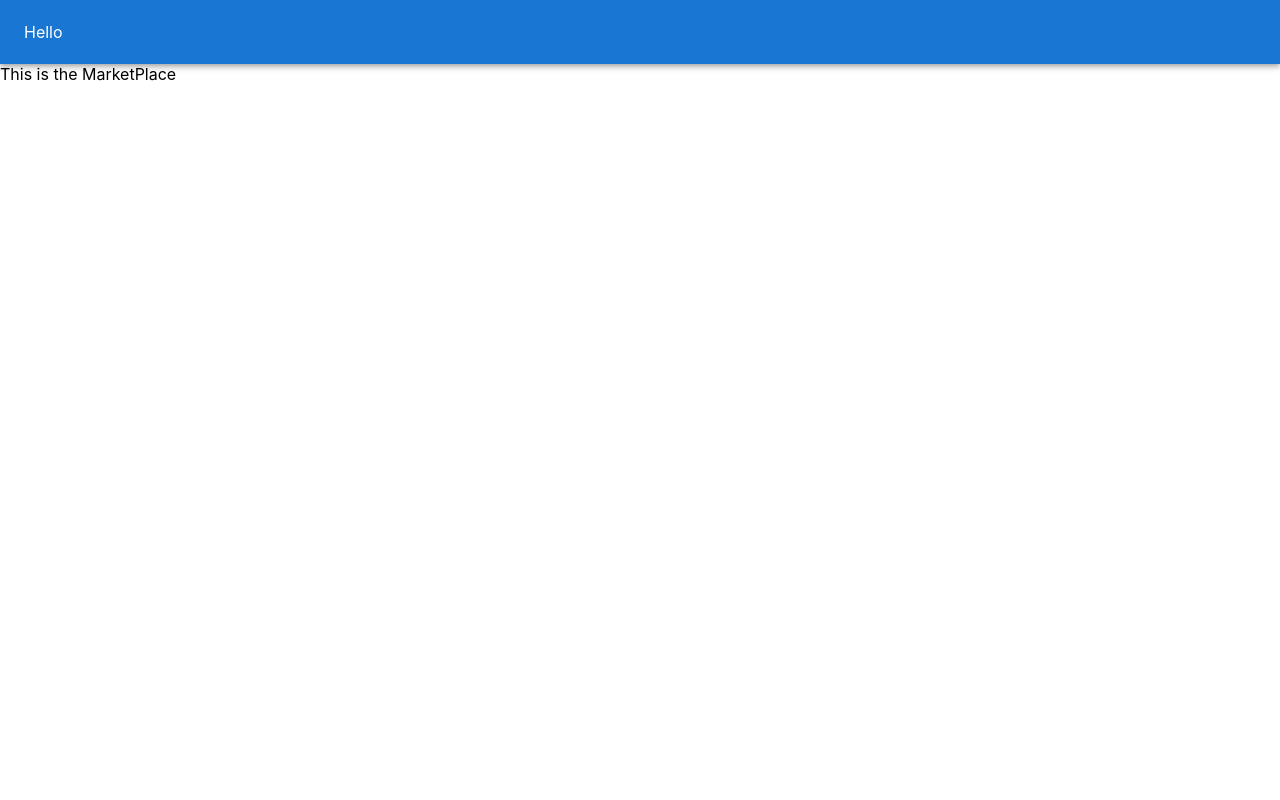
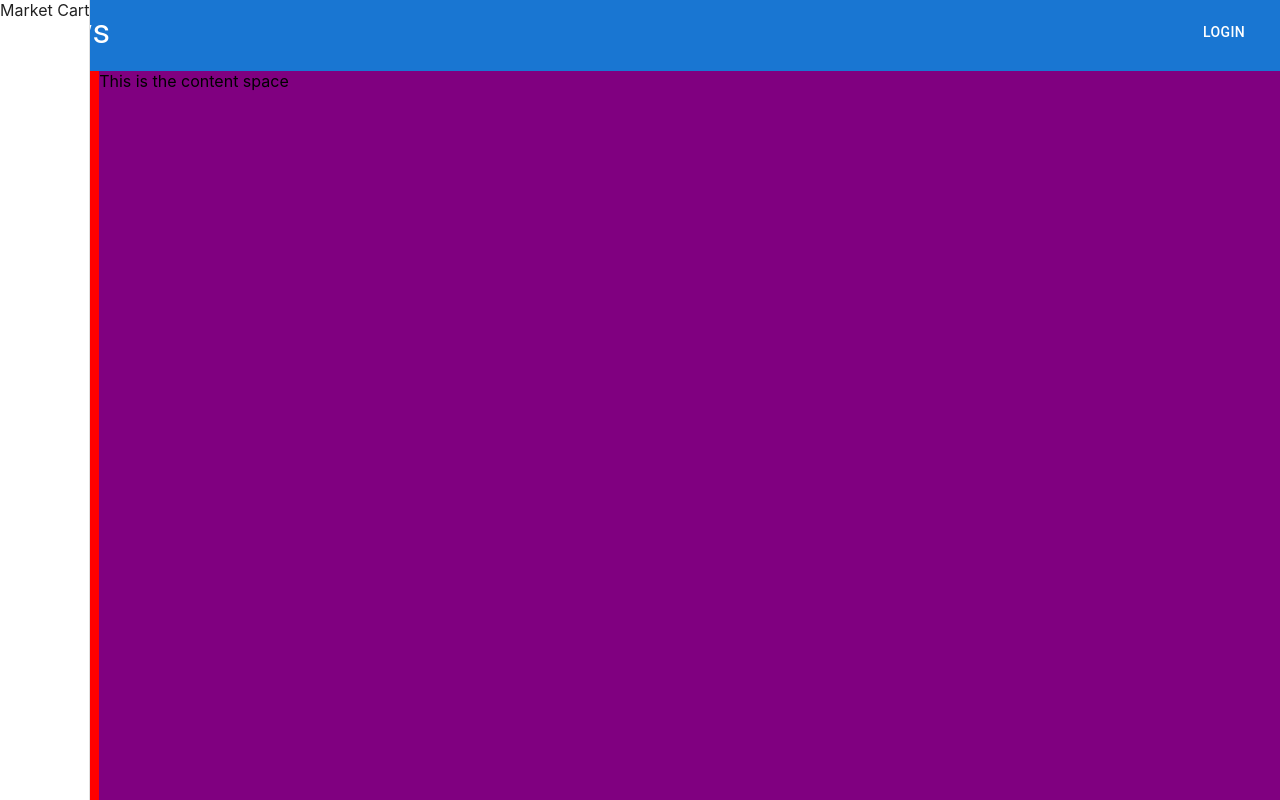
Before and after one commit to MichaelLin12/Google-Solutions, a React (Create React App) app in the folder solutions/: page /market in a window 1280 px wide. Built offline with nearby package versions, Linux system fonts and the light colour scheme.

Commit message:
worked on the market component

```diff
--- a/solutions/src/components/Market.js
+++ b/solutions/src/components/Market.js
@@ -1,13 +1,31 @@
 import React from 'react';
-import {AppBar, Toolbar} from '@mui/material'
+import {AppBar, Toolbar, Drawer, IconButton, Typography, Button} from '@mui/material'
+import '../css/Market.css';
 
 export default function Market() {
   return (
-  <div>
-      <AppBar position="sticky">
-        <Toolbar>Hello</Toolbar>
+  <div className='market'>
+    <div className='appbar'>
+    <AppBar position="static" sx={{height:'100%'}}>
+        <Toolbar>
+          <Typography variant="h4" component="div" sx={{ flexGrow: 1 }}>
+            News
+          </Typography>
+          <Button color="inherit">Login</Button>
+        </Toolbar>
       </AppBar>
-      This is the MarketPlace
+    </div>
+    <div className='item2'>
+      <div className='navbar'>
+        <Drawer anchor='left' variant='permanent'>
+          Market
+          Cart
+        </Drawer>
+      </div>
+      <div className='content'>
+        This is the content space
+      </div>
+    </div>
   </div>
   );
 }
--- /dev/null
+++ b/solutions/src/css/Market.css
@@ -0,0 +1,30 @@
+.appbar
+{
+    background-color: blue;
+    flex-grow:1;
+}
+
+.navbar
+{
+    background-color: red;
+    flex-grow:1
+}
+
+.content
+{
+    background-color: purple;
+    flex-grow:10;
+}
+
+.market{
+    display:flex;
+    flex-direction:column;
+    height: 100vh;
+}
+
+.item2{
+    background-color: green;
+    flex-grow:100;
+    display:flex;
+    flex-direction: row;
+}
```
